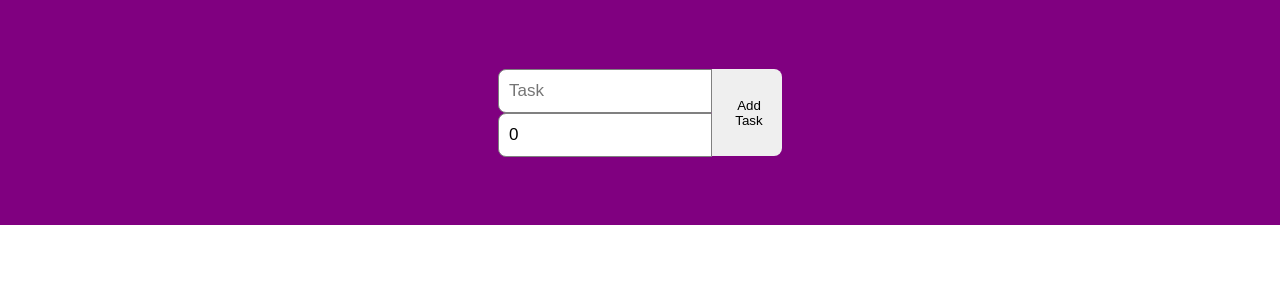
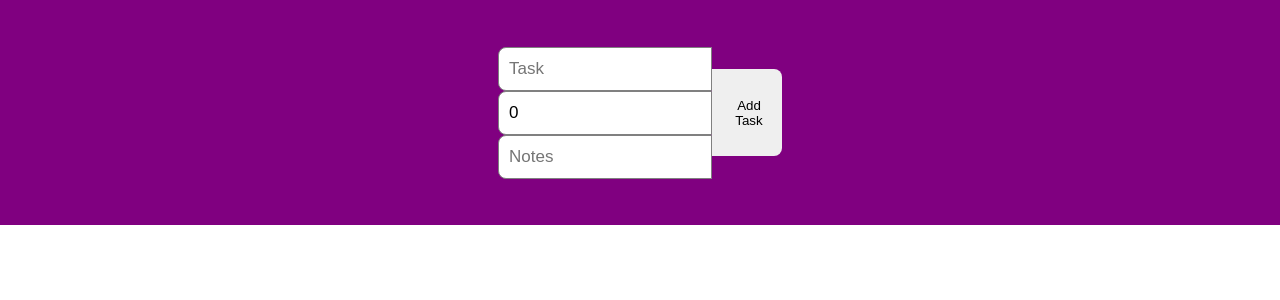
Before and after one commit to IsiahSmith/typescript-todo-list, a React (Create React App) app: page / in a window 1280 px wide. Shown: the top 300 px of the page. Built offline with nearby package versions, Linux system fonts and the light colour scheme.

Commit message:
added notes input field

```diff
--- a/src/App.tsx
+++ b/src/App.tsx
@@ -7,6 +7,7 @@ const App: FC = () => {
 
   const [task, setTask] = useState<string>("");
   const [deadline, setDeadline] = useState<number>(0);
+  const [notes, setNotes] = useState<string>("");
   const [todoList, setTodoList] = useState<ITask[]>([]);
 
   const handleChange = (event: ChangeEvent<HTMLInputElement>): void => {
@@ -48,6 +49,13 @@ const App: FC = () => {
             value={deadline}
             onChange={handleChange}
           />
+          <input
+            type="text"
+            placeholder="Notes"
+            name="notes"
+            value={notes}
+            onChange={handleChange}
+          />
         </div>
         <button onClick={addTask}>Add Task</button>
       </div>
```
